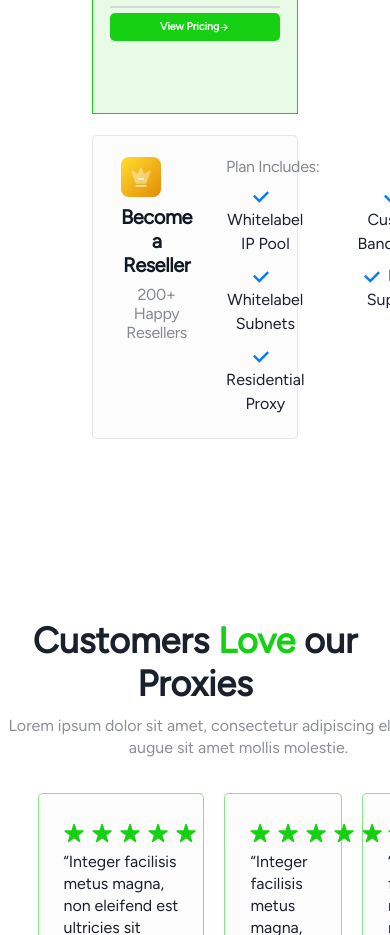
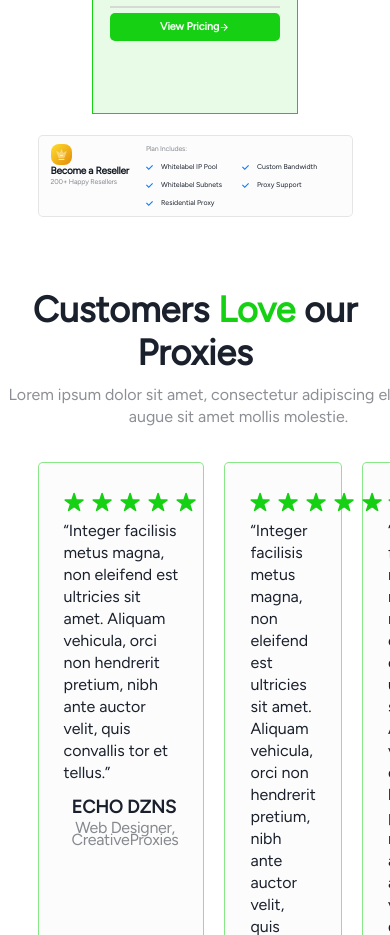
Before and after one commit to tarunksao/flamecloud-frontend-replica, a React (Create React App) app: page / in a window 390 px wide. Shown: the part 2120-3055 px from the top of the page. Built offline with nearby package versions, Linux system fonts and the light colour scheme.

Commit message:
Making Landing page Responsive

```diff
--- a/src/Pages/LandingPageComponents/Resell.jsx
+++ b/src/Pages/LandingPageComponents/Resell.jsx
@@ -3,16 +3,12 @@ import crown from '../../Images/crown.svg';
 import { CheckIcon } from "@chakra-ui/icons";
 
 const headingStyle = {
-    fontSize:'20px',
     fontWeight:'600',
-    lineHeight:'24px',
     letterSpacing:'-0.02em',
     color:'#111822'
 }
 
 const subHeadingStyle = {
-    fontSize:'16px',
-    lineHeight:'19px',
     letterSpacing:'-0.02em',
     opacity:0.5,
     color:'#111822'
@@ -23,40 +19,41 @@ export default function Resell() {
         <>
             <Box
                 m='auto'
-                mb='180px'
-                w={{base:'206px', xl:'708px'}}
+                mb={{base:'70.5px', xl:'180px'}}
+                w={{base:'315px', xl:'708px'}}
                 boxSizing= 'border-box'
                 background= 'rgba(30, 30, 30, 0.01)'
                 border= '1px solid rgba(30, 30, 30, 0.1)'
                 borderRadius= '5px'
             >
-                <HStack p='21.5px 28px' gap='34px' alignItems={'flex-start'}>
-                    <VStack alignItems={'flex-start'} gap='8px'>
+                <HStack justifyContent={'start'} p={{base:'8px 12px', xl:'21.5px 28px'}} gap={{base:'17px', xl:'34px'}} alignItems={'flex-start'}>
+                    <VStack alignItems={'flex-start'} justifyContent={'start'} gap={{base:'0px', xl:'8px'}}>
                         <Box
-                            w='40px'
-                            h='40px'
+                            w={{base:'21.4px', xl:'40px'}}
+                            h={{base:'21.4px', xl:'40px'}}
                             background= 'linear-gradient(135deg, #FFDE2E 0%, #E38B08 100%)'
                             borderRadius={'8px'}
                             display={'flex'}
                             justifyContent={'center'}
                             alignItems={'center'}
+                            p={{base:'4.3px', xl:'8px'}}
                         >
-                            <Image src={crown} alt='crown.svg' w='24px' h='24px' />
+                            <Image src={crown} alt='crown.svg' w={{base:'12.85px', xl:'24px'}} h={{base:'12.85px', xl:'24px'}} />
                         </Box>
-                        <Text style={headingStyle}>Become a Reseller</Text>
-                        <Text style={subHeadingStyle}>200+ Happy Resellers</Text>
+                        <Text style={headingStyle} fontSize={{base:'10px', xl:'20px'}} lineHeight={{base:'12px', xl:'24px'}}>Become a Reseller</Text>
+                        <Text style={subHeadingStyle} fontSize={{base:'7px', xl:'16px'}} lineHeight={{base:'10px', xl:'19px'}}>200+ Happy Resellers</Text>
                     </VStack>
-                    <VStack alignItems={'flex-start'}>
-                        <Text style={subHeadingStyle}>Plan Includes:</Text>
-                        <HStack alignItems={'flex-start'} gap='53px'>
+                    <VStack alignItems={'flex-start'} justifyContent={'start'}>
+                        <Text style={subHeadingStyle} fontSize={{base:'7px', xl:'16px'}}>Plan Includes:</Text>
+                        <HStack alignItems={'flex-start'} justifyContent={'start'} gap={{base:'20px', xl:'53px'}}>
                             <VStack alignItems={'flex-start'} justifyContent={'start'}>
-                                <Text><CheckIcon color='#077BFF' mr='8px' />Whitelabel IP Pool</Text>
-                                <Text><CheckIcon color='#077BFF' mr='8px' />Whitelabel Subnets</Text>
-                                <Text><CheckIcon color='#077BFF' mr='8px' />Residential Proxy</Text>
+                                <Text fontSize={{base:'7px', xl:'16px'}} lineHeight={{base:'10px', xl:'19px'}}><CheckIcon color='#077BFF' mr='8px' />Whitelabel IP Pool</Text>
+                                <Text fontSize={{base:'7px', xl:'16px'}} lineHeight={{base:'10px', xl:'19px'}}><CheckIcon color='#077BFF' mr='8px' />Whitelabel Subnets</Text>
+                                <Text fontSize={{base:'7px', xl:'16px'}} lineHeight={{base:'10px', xl:'19px'}}><CheckIcon color='#077BFF' mr='8px' />Residential Proxy</Text>
                             </VStack>
                             <VStack alignItems={'flex-start'} justifyContent={'start'}>
-                                <Text><CheckIcon color='#077BFF' mr='8px' />Custom Bandwidth</Text>
-                                <Text><CheckIcon color='#077BFF' mr='8px' />Proxy Support</Text>
+                                <Text fontSize={{base:'7px', xl:'16px'}} lineHeight={{base:'10px', xl:'19px'}}><CheckIcon color='#077BFF' mr='8px' />Custom Bandwidth</Text>
+                                <Text fontSize={{base:'7px', xl:'16px'}} lineHeight={{base:'10px', xl:'19px'}}><CheckIcon color='#077BFF' mr='8px' />Proxy Support</Text>
                             </VStack>
                         </HStack>
                     </VStack>
```
